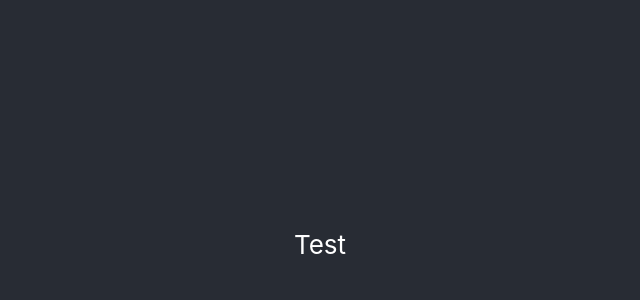
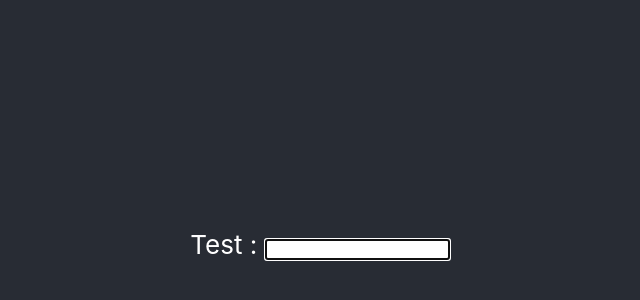
Before and after one commit to kaushal-chauhan/reactjs-beginner, a React (Create React App) app: page / in a window 1280 px wide. Shown: the part 156-456 px from the top of the page, without its empty margins (320-960 px from the left). Built offline with nearby package versions, Linux system fonts and the light colour scheme.

Commit message:
Learning: PureComponent, Memo, Refs and Forwarding Refs

```diff
--- a/src/App.js
+++ b/src/App.js
@@ -12,6 +12,11 @@ import StylesElement from "./components/StylesElement"
 import Formelement from "./components/Formelement"
 import ClassLifeCycle from "./components/ClassLifeCycle"
 import FragmentTest from './components/FragmentTest';
+import PureComp from "./components/PureComponentTest/PureComp"
+import NormalComp from "./components/PureComponentTest/NormalComp"
+import ReactMemoTest from "./components/ReactMemoTest/Parent"
+import ReactRefsTest from "./components/ReactRefsTest"
+import ForwardRefTest from "./components/ForwardRefTest"
 
 function App() {
   return (
@@ -34,7 +39,12 @@ function App() {
         {/* <StylesElement /> */}
         {/* <Formelement /> */}
         {/* <ClassLifeCycle /> */}
-        <FragmentTest />
+        {/* <FragmentTest /> */}
+        {/* <PureComp />
+        <NormalComp /> */}
+        {/* <ReactMemoTest /> */}
+        {/* <ReactRefsTest /> */}
+        <ForwardRefTest />
       </header>
     </div>
   );
--- /dev/null
+++ b/src/components/ForwardRefChild.js
@@ -0,0 +1,13 @@
+import React from "react"
+
+const ForwardRefChild = React.forwardRef(
+    (props, ref) => {
+        return (
+            <div>
+                Test : <input ref={ref}/>
+            </div>
+        )
+    }
+)
+
+export default ForwardRefChild
--- /dev/null
+++ b/src/components/ForwardRefTest.js
@@ -0,0 +1,20 @@
+import React, {Component} from "react";
+import ForwardRefChild from "./ForwardRefChild"
+
+class ForwardRefTest extends Component {
+    constructor(props) {
+        super(props)
+        this.refVar = React.createRef();
+    }
+    componentDidMount() {
+        this.refVar.current.focus()
+    }
+    render() {
+        return (
+            <div>
+                <ForwardRefChild ref={this.refVar} />
+            </div>
+        )
+    }
+}
+export default ForwardRefTest
--- /dev/null
+++ b/src/components/PureComponentTest/NormalComp.js
@@ -0,0 +1,20 @@
+import React, {Component} from "react"
+
+class NormalComp extends Component {
+    constructor(props) {
+        super(props)
+        this.state = {
+            text: 0
+        }
+    }
+    handleClick = () => {
+        this.setState({text: 0})
+    }
+    render()
+    {
+        console.log("Normal Comp")
+        return <button onClick={this.handleClick}>Click NormalComp</button>
+    }
+}
+
+export default NormalComp
--- /dev/null
+++ b/src/components/PureComponentTest/PureComp.js
@@ -0,0 +1,20 @@
+import React, {PureComponent} from "react"
+
+class PureComp extends PureComponent {
+    constructor(props) {
+        super(props)
+        this.state = {
+            text: 0
+        }
+    }
+    handleClick = () => {
+        this.setState({text: 0})
+    }
+    render()
+    {
+        console.log("Pure Comp")
+        return <button onClick={this.handleClick}>Click Pure</button>
+    }
+}
+
+export default PureComp
--- /dev/null
+++ b/src/components/ReactMemoTest/Child.js
@@ -0,0 +1,9 @@
+import React from "react"
+
+function Child(props)
+{
+    console.log("Child")
+    return <h1>{props.name} Here..</h1>
+}
+
+export default React.memo(Child)
--- /dev/null
+++ b/src/components/ReactMemoTest/Parent.js
@@ -0,0 +1,28 @@
+import React, {Component} from "react"
+import Child from "./Child"
+
+class Parent extends Component {
+    constructor(props) {
+        super(props)
+        this.state = {
+            text: "Kaushal"
+        }
+    }
+    componentDidMount() {
+        setInterval(() => {
+            this.setState({
+                text: "Kayra"
+            })
+        }, 2000)
+    }
+    render() {
+        console.log("Parent")
+        return (
+            <>
+                <Child name={this.state.text} />
+            </>
+        )
+    }
+}
+
+export default Parent
--- /dev/null
+++ b/src/components/ReactRefsTest.js
@@ -0,0 +1,31 @@
+import React, {Component} from "react";
+
+class ReactRefsTest extends Component {
+    constructor(props) {
+        super(props)
+        this.refVar = React.createRef()
+        this.callbackRef = null
+        this.setCallbackRef = (element) => this.callbackRef = element
+    }
+    componentDidMount() {
+        // this.refVar.current.focus()
+        if (this.callbackRef) {
+            this.callbackRef.focus()
+        }
+    }
+
+    // this.refVar.current.value
+
+    render() {
+        return(
+            <div>
+                <input type="text" name="first-name" />
+                <br />
+                {/* <input ref={this.refVar} type="text" name="email" /> */}
+                <input ref={this.setCallbackRef} type="text" name="email" />
+            </div>
+        )
+    }
+}
+
+export default ReactRefsTest
```
